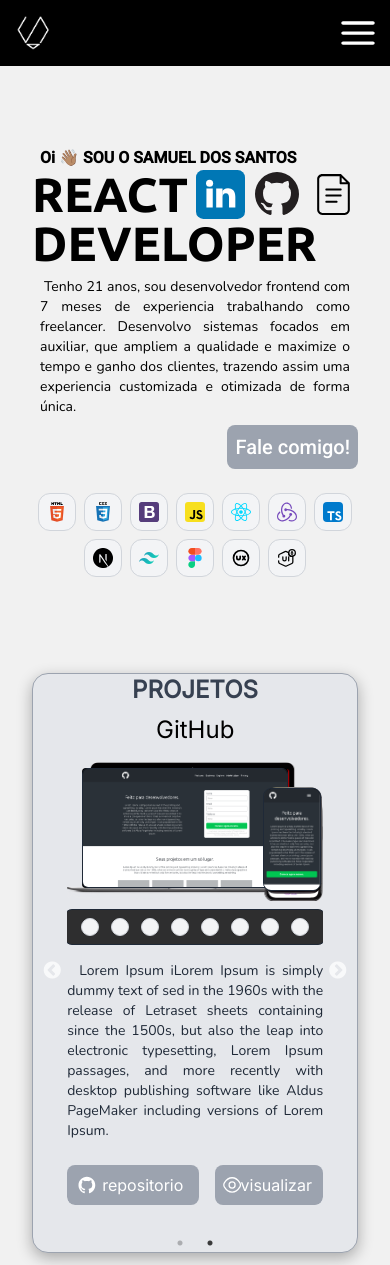
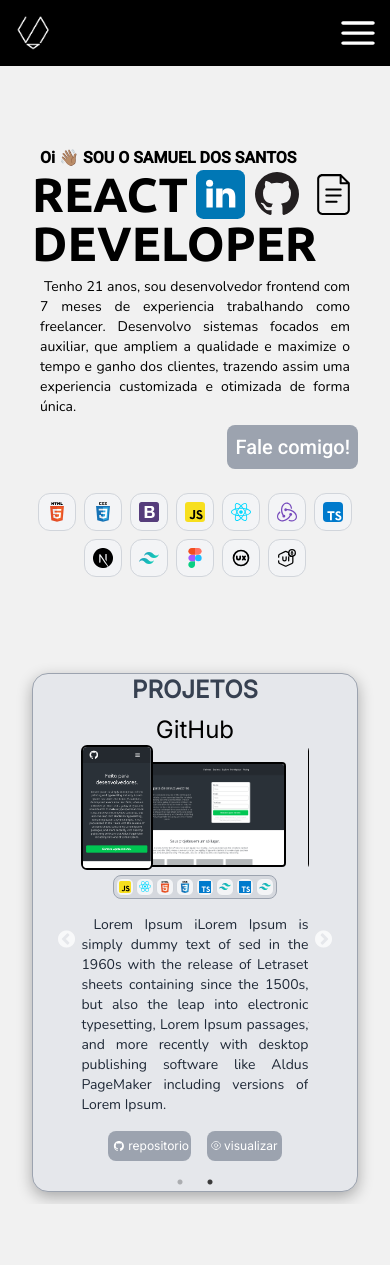
Before and after one commit to sams-dev/portfolio, a Next.js app: page / in a window 390 px wide. After the commit the page ends 1204 px from the top, so only its background shows below. Built offline with nearby package versions, Linux system fonts and the light colour scheme.

Commit message:
mobile version responsive

```diff
--- a/src/components/Home/portifolio.tsx
+++ b/src/components/Home/portifolio.tsx
@@ -33,62 +33,56 @@ export const Projects = ({ projects }: ProjectsProps) => {
       </Head>
       <section id="projetos" className="space-y-2 md:mt-16 bg-gray-200 rounded-2xl border border-gray-400 box-shadow lg:py-8 px-5 flex flex-col justify-start text-center items-center">
         <h2 className="text-2xl text-gray-700 md:text-4xl font-semibold">PROJETOS</h2>
-        <Slider {...settings} className="w-[90%] lg:w-[98%] lg:h-[435px]">
+        <Slider {...settings} className="w-[80%] lg:w-[98%] lg:h-[435px]">
           {projects.map(({ name, imageWeb, imageMobile, desc, linkRepositorio, linkSite, technologies }, index) => (
             <div className="overflow-hidden rounded-lg md:flex md:p-2" key={name + index}>
-              <div className="md:flex md:gap-4 ">
-                <span className="text-2xl md:text-4xl font-medium block md:hidden max-w-screen-md">{name}</span>
-                <div className="py-4 relative flex flex-col justify-start items-center gap-y-2">
-                  <Image
-                    src="/responsive (2).png"
-                    alt=""
-                    width={280}
-                    height={160}
-                    className="md:w-[596px] md:h-[325px]"
-                  />
-                  <div className="desktop w-[206px] h-[120px] md:w-[437px] md:h-[257px] inline-block rounded absolute bg-black top-[22px] right-[35px] md:top-[28px] md:right-[74px] z-10">
+              <div className="lg:flex items-center gap-2 md:gap-4 ">
+                <span className="text-2xl md:text-4xl font-medium block lg:hidden max-w-screen-md">{name}</span>
+                <div className="py-4 relative flex flex-col items-center gap-y-2">
+                  <div>
+                    <div className="w-[172px] xs320:h-[0px]">
+                    </div>
+                    <div className="flex justify-center items-end gap-1">
+                      <div className="desktop w-[w-full] xs320:w-[80%] md:w-[] xs320:h-[100%]   inline-block rounded">
                         <Image
                           src={imageWeb.url}
                           alt={imageWeb.alt}
-                      width={451}
-                      height={263}
-                      className="w-[206px] h-[120px] md:w-[451px] md:h-[263px] object-cover border border-gray-800 rounded-md"
+                          width={1836}
+                          height={944}
+                          className="w-[100%] h-[100%]  object-cover rounded border-2 border-black"
                         />
                       </div>
-                  <div className="mobibe w-[58px] h-[106px] md:w-[136px] md:h-[238px] bg-whit absolute rounded-2xl md:rounded-2xl bottom-[68px] right-[1px] md:bottom-[82px] md:right-[1px] z-30">
+                      <div className="mobibe flex absolute rounded-2xl md:rounded-2xl bottom-[45px] right-[-205px]  z-30">
+                        <div className="ms:relative w-[16.5%] lg:w-[50%] xs320:h-[100%] z-10">
                           <Image
                             src={imageMobile.url}
                             alt={imageMobile.alt}
-                      width={136}
-                      height={239}
-                      className="w-[70px] h-[107px] md:w-[136px] md:h-[239px] rounded-xl bottom-[0px] right-[0px] md:bottom-[0px] md:right-[0px] z-30"
-                    />
-                    <div className="ms:relative sm:w-[60px] sm:h-[107px] z-10">
-                      <Image
-                        src="/v-mobile.png"
-                        alt=""
-                        width={125}
-                        height={225}
-                        className="sm:w-[60px] sm:h-[107px] md:w-[125px] md:h-[225px] border border-gray-800 rounded-lg md:rounded-xl absolute bottom-[2px] right-[1px] md:bottom-[8px] md:right-[5px] z-10"
+                            width={499}
+                            height={897}
+                            className="w-[100%] h-[100%]  border-2 border-black rounded-md md:rounded-xl z-10"
                           />
                         </div>
                       </div>
-                  <ul className="flex justify-center items-center gap-3 bg-black bg-opacity-80 border border-gray-800 rounded-lg md:rounded-2xl px-4 py-2" >
+                    </div>
+                  </div>
+                  <ul className="flex flex-wrap justify-center items-center gap-0.5 md:gap-3 bg-gray-300 bg-opacity-80 border border-gray-400 rounded-lg md:rounded-2xl px-0.5 md:px-4 py-0.5" >
                     {technologies.map((tech, techIndex) => (
-                    <li key={techIndex} className="bg-gray-100 flex items-center p-2 border border-gray-300 rounded-xl">
-                      <Image className="md:w-[25px] md:h-[25x]" src={`/assets/${tech}-icon.svg`} width={20} height={20} alt={`logo do ${tech}`} /></li>
+                      <li key={techIndex} className="bg-gray-100 flex w-[18px] h-[18px] items-center p-[2px] md:p-2 border border-gray-300 rounded-md md:rounded-xl">
+                        <Image className="md:w-[25px] md:h-[25x]" src={`/assets/${tech}-icon.svg`} width={25} height={25} alt={`logo do ${tech}`} /></li>
                     ))}
                   </ul>
                 </div>
                 <div className="relative flex flex-col text-center md:w-[560px]">
-                  <span className="text-4xl font-medium hidden md:block">{name}</span>
-                  <p className={`${nunito.className} pb-4 text-sm md:text-base md:p-2 text-gray-800 text-justify indent-3 max-w-screen-md`}>{desc}</p>
-                  <div className="md:relative flex items-center">
-                    <div className="flex gap-4 pt-2 md:gap-8 md:p-4 text-center md:absolute md:top-[160px] md:left-[55px]  justify-between items-center">
-                      <a className="btn flex items-center md:gap-4 bg-gray-400 text-white md:text-lg text-center md:w-[200px] p-[5px] pr-9 md:p-3 rounded-lg md:rounded-xl" target="blanck" href={linkRepositorio.url}>
-                        <Image src="/assets/gh-white.svg" alt="" width={30} height={30} />repositorio</a>
-                      <a className="btn flex items-center md:gap-8 bg-gray-400 text-white md:text-lg text-center md:w-[200px] p-2 pr-7 md:p-3 rounded-lg md:rounded-xl" target="blanck" href={linkSite.url}>
-                        <Image src="/assets/eye-icon.svg" alt="" width={18} height={20} />visualizar</a>
+                  <span className="text-4xl font-medium hidden lg:block">{name}</span>
+                  <p className={`${nunito.className} pb-4 text-sm md:text-base md:p-2 text-gray-800  text-justify indent-3 max-w-screen-md`}>{desc}</p>
+                  <div className="flex justify-center items-center">
+                    <div className="flex
+                     gap-4 md:gap-8 md:p-4 text-center justify-center items-center">
+                      <a className="btn  flex items-center justify-center  h-[30px] md:gap-4 bg-gray-400 text-white md:text-lg text-xs text-center md:w-[200px] px-[2px] md:pr-9 md:p-3 rounded-lg md:rounded-xl" target="blanck" href={linkRepositorio.url}>
+                        <Image src="/assets/gh-white.svg" alt="" width={18} height={20} />repositorio</a>
+                      <a className="btn  flex items-center justify-center h-[30px] md:gap-8 bg-gray-400 text-white text-xs md:text-lg text-center md:w-[200px] p-1 gap-[3px] md:pr-7 md:p-3 rounded-lg md:rounded-xl" target="blanck" href={linkSite.url}>
+                        <Image src="/assets/eye-icon.svg" alt="" width={10} height={18}
+                          className="pr-" />visualizar</a>
                     </div>
                   </div>
                 </div>
--- a/src/pages/index.tsx
+++ b/src/pages/index.tsx
@@ -11,7 +11,7 @@ const Home = () => {
         alt: 'imagem do site github clone',
       },
       imageMobile: {
-        url: '/cel.png',
+        url: '/v-mobile.png',
         alt: 'imagem do site github clone',
       },
       desc: 'Lorem Ipsum iLorem Ipsum is simply dummy text of sed in the 1960s with the release of Letraset sheets containing since the 1500s, but also the leap into electronic typesetting, Lorem Ipsum passages, and more recently with desktop publishing software like Aldus PageMaker including versions of Lorem Ipsum.',
@@ -21,7 +21,7 @@ const Home = () => {
       linkSite: {
         url: "https://github-cloneweb.vercel.app/"
       },
-      technologies: ['html5', 'css3', 'js', 'react', 'bootstrap']
+      technologies: ['js', 'react', 'bootstrap']
     },
     {
       name: 'GitHub ',
@@ -30,7 +30,7 @@ const Home = () => {
         alt: 'imagem do site github clone',
       },
       imageMobile: {
-        url: '/cel.png',
+        url: '/v-mobile.png',
         alt: 'imagem do site github clone',
       },
       desc: 'Lorem Ipsum iLorem Ipsum is simply dummy text of sed in the 1960s with the release of Letraset sheets containing since the 1500s, but also the leap into electronic typesetting, Lorem Ipsum passages, and more recently with desktop publishing software like Aldus PageMaker including versions of Lorem Ipsum.',
@@ -40,7 +40,7 @@ const Home = () => {
       linkSite: {
         url: "https://github-cloneweb.vercel.app/"
       },
-      technologies: ['html5', 'css3', 'js', 'React', 'HTML5', 'CSS3', 'ts', 'React']
+      technologies: ['js', 'React', 'HTML5', 'CSS3', 'ts', 'tailwind-css', 'ts', 'tailwind-css' ]
     }
   ];
 
--- a/tailwind.config.ts
+++ b/tailwind.config.ts
@@ -8,8 +8,11 @@ const config: Config = {
   ],
   theme: {
     extend: {
-
-    }
+      screens: {
+        'xs320':'320px',
+        'xs': '425px'
+      }
+    },
   },
   plugins: [],
 }
```
Lines whose indentation alone changed are shown as unchanged.
